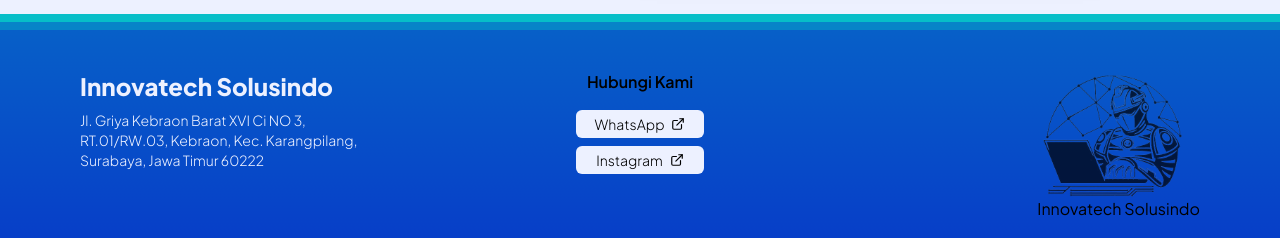
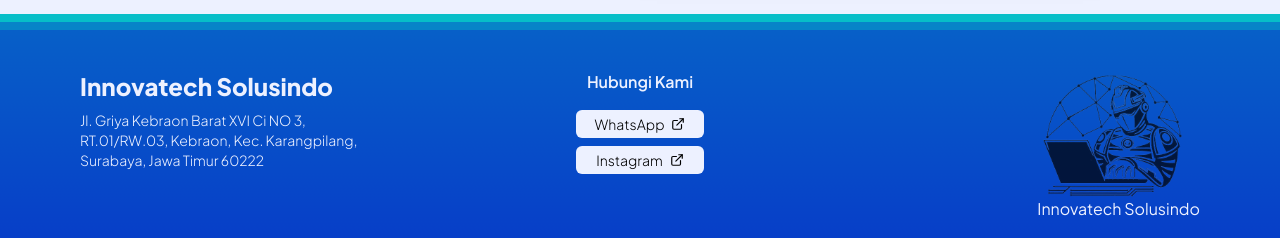
Before and after one commit to mnframadhan/innovatech-solusindo, a React (Vite) app: page / in a window 1280 px wide. Shown: the part 3951-4189 px from the top of the page. Built offline with nearby package versions, Linux system fonts and the light colour scheme.

Commit message:
fix footer colors

```diff
--- a/src/components/ui/footer.tsx
+++ b/src/components/ui/footer.tsx
@@ -16,7 +16,7 @@
                     <p className="text-sm font-light">Jl. Griya Kebraon Barat XVI Ci NO 3, RT.01/RW.03, Kebraon, Kec. Karangpilang, Surabaya, Jawa Timur 60222</p>
                 </div>
                 <div className="w-44 flex flex-col gap-4 items-center">
-                    <h3 className="font-semibold">Hubungi Kami</h3>
+                    <h3 className="font-semibold text-secondary-white">Hubungi Kami</h3>
                     <div className="flex flex-col gap-2">
                         <a href="https://wa.me/6285732398679/?text=Halo, admin. Saya ingin berkonsultasi terkait layanan Innovatech Solusindo."
                             className="font-light text-nowrap text-sm flex items-center bg-secondary-white text-black py-1 text-center justify-center w-32 rounded-md" target="_blank">WhatsApp &nbsp;&nbsp; <ExternalLink size={14}/></a>
@@ -25,7 +25,7 @@
                     </div>
 
                 </div>
-                <div className="w-72 flex items-end justify-center flex-col">
+                <div className="w-72 flex items-end justify-center flex-col text-secondary-white">
                     <img src="/mirrored-logo.png" alt="logo" className="w-44 opacity-70" />
                     <p>Innovatech Solusindo</p>
                 </div>
--- a/src/index.css
+++ b/src/index.css
@@ -18,6 +18,8 @@
     }
 }
 
+
+
 @media (width: 1920px) {
     body {
         width: 100%;
```
